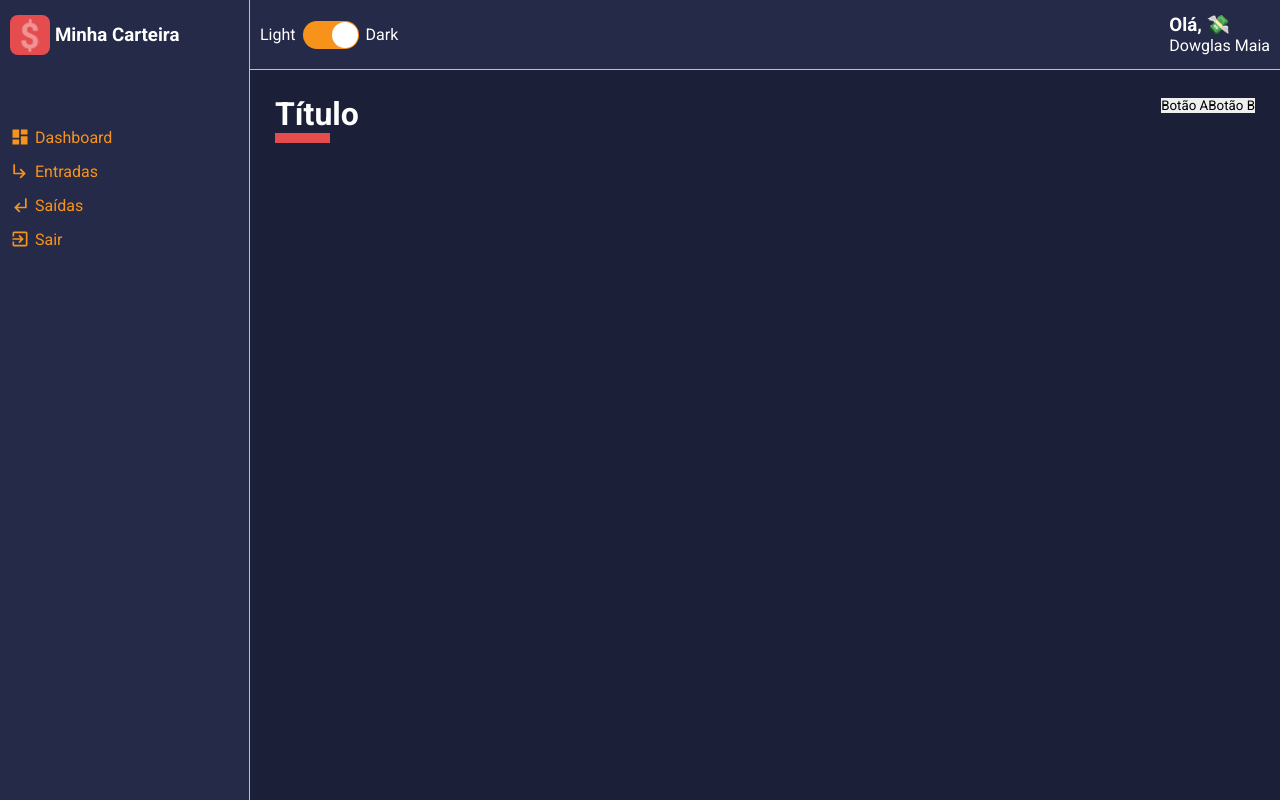
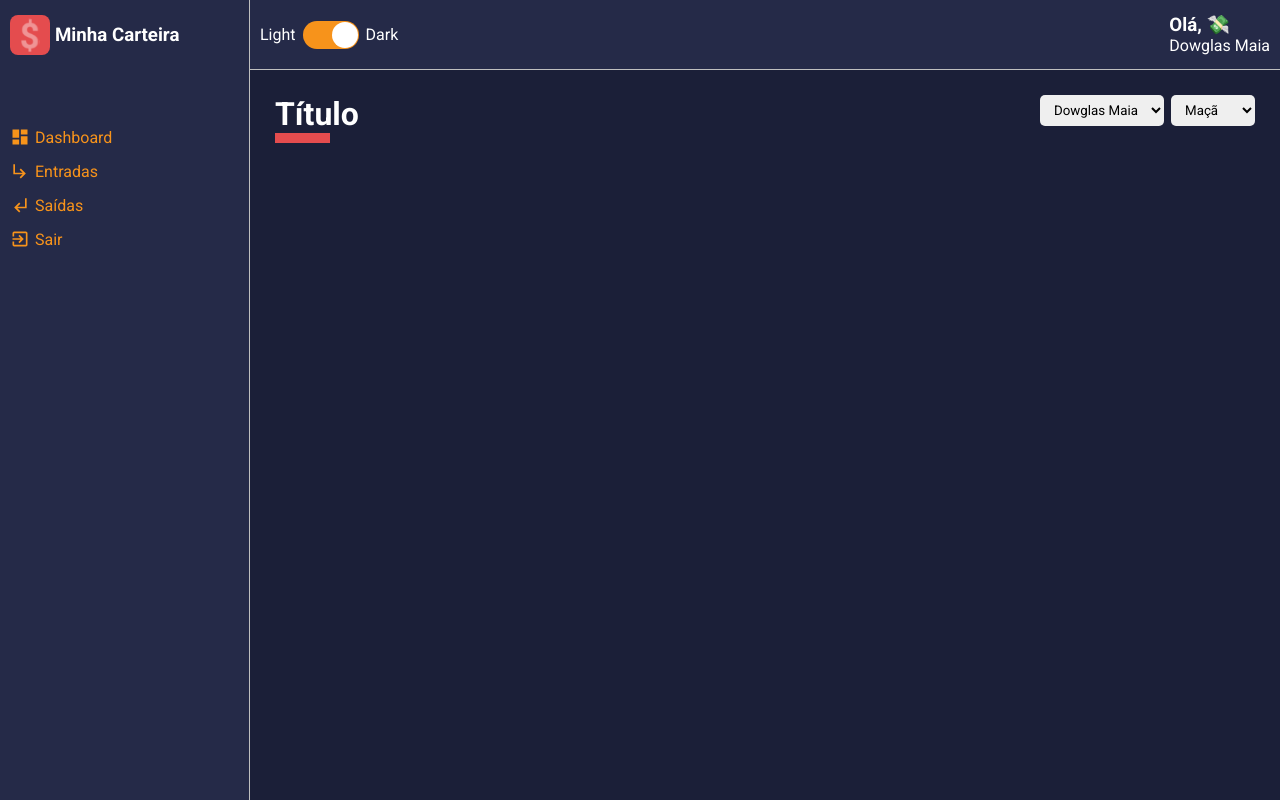
Before and after one commit to dowglasmaia/app-react-minha-carteira, a React (Create React App) app: page / in a window 1280 px wide. Built offline with nearby package versions, Linux system fonts and the light colour scheme.

Commit message:
Criando componente select

```diff
--- a/src/Pages/Dashboard/index.tsx
+++ b/src/Pages/Dashboard/index.tsx
@@ -2,6 +2,7 @@ import React from 'react';
 
 import { Container } from './styles';
 import ContentHeader from '../../components/shared/ContentHeader';
+
 
 const Dashboard: React.FC = () => {
     return (
--- a/src/components/shared/ContentHeader/index.tsx
+++ b/src/components/shared/ContentHeader/index.tsx
@@ -1,8 +1,23 @@
 import React from 'react';
 
-import { Container, TitleContainer, Controllers} from './style';
+import { Container, TitleContainer, Controllers } from './style';
+
+import SelectInput from '../../shared/SelectInput';
 
 const ContentHeader: React.FC = () => {
+
+    const options = [
+        { value: 'Dowglas Maia', label: 'Dowglas Maia' },
+        { value: 'kayron Maia', label: 'Kayron Maia' },
+        { value: 'kaymilly Maia', label: 'kaymilly Maia' }
+    ];
+
+    const Frutas = [
+        { value: 1, label: 'Maçã' },
+        { value: 2, label: 'Laranja' },
+        { value: 3, label: 'Manga' }
+    ];
+
 
     return (
         <Container>
@@ -11,8 +26,8 @@ const ContentHeader: React.FC = () => {
             </TitleContainer>
 
             <Controllers>
-                <button type="button" > Botão A </button>
-                <button type="button"> Botão B </button>
+                <SelectInput options={options} />
+                <SelectInput options={Frutas} />
             </Controllers>
 
         </Container>
--- a/src/components/shared/ContentHeader/style.ts
+++ b/src/components/shared/ContentHeader/style.ts
@@ -26,4 +26,7 @@ export const TitleContainer = styled.div`
   }
 `;
 
-export const Controllers = styled.div``;
+export const Controllers = styled.div`
+  display: flex;
+  //background-color:red;
+`;
--- a/src/components/shared/SelectInput/index.tsx
+++ b/src/components/shared/SelectInput/index.tsx
@@ -2,9 +2,24 @@ import React from 'react';
 
 import { Container } from './styles';
 
-const SelectInput: React.FC = ({ children }) => {
+interface ISelectInputProps {
+    options: {
+        value: string | number;
+        label: string | number;
+    }[],
+}
+
+const SelectInput: React.FC<ISelectInputProps> = ({ options }) => {
     return (
         <Container>
+
+            <select>
+                {   /* Passaando as opções dinamicamente */
+                    options.map(option => (
+                        <option value="{option.value}">{option.label}</option>
+                    ))
+                }
+            </select>
 
         </Container>
     );
--- a/src/components/shared/SelectInput/styles.ts
+++ b/src/components/shared/SelectInput/styles.ts
@@ -1,5 +1,10 @@
-import  styled from 'styled-components';
+import styled from "styled-components";
 
 export const Container = styled.div`
+  > select {
+    padding: 7px 10px;
+    border-radius: 5px;
 
+    margin-left:7px;
+  }
 `;
```
